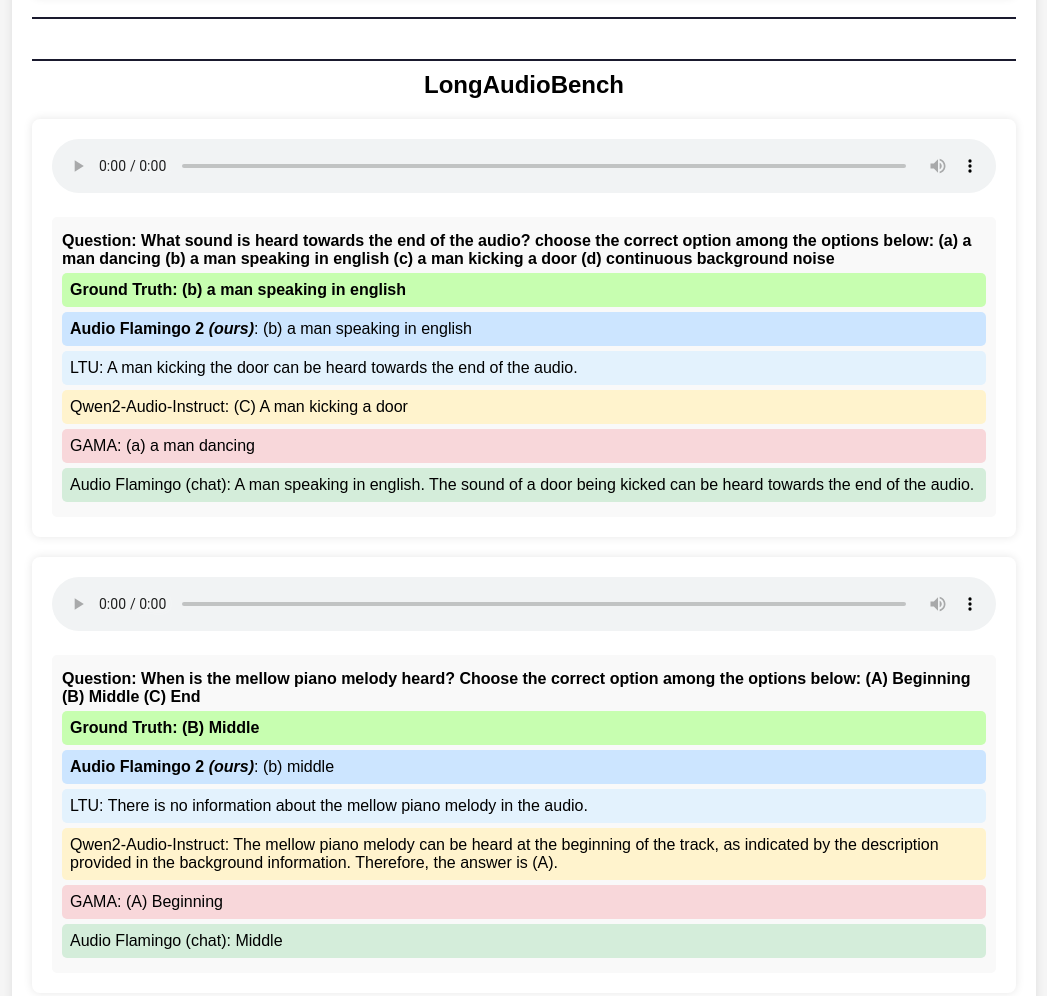
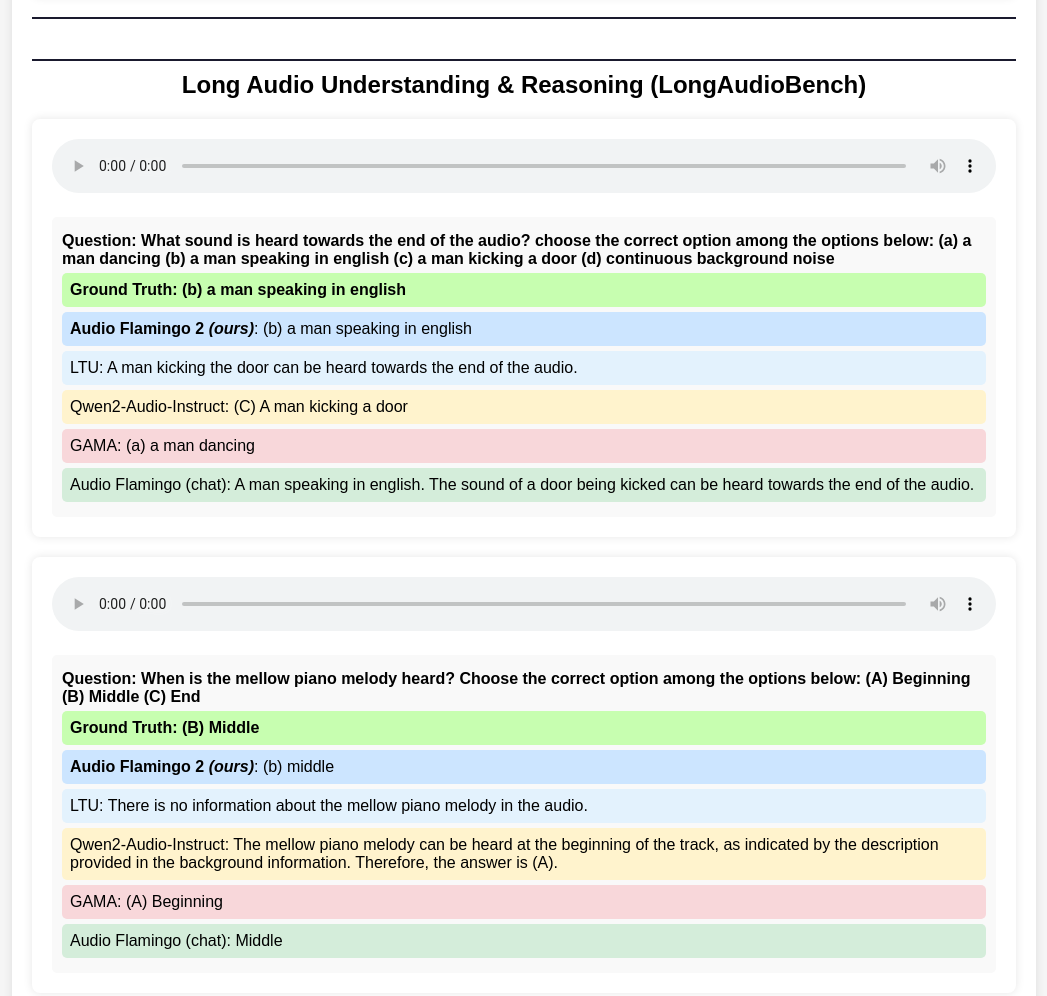
Before and after one commit to airanonymous/af2_anon, a plain HTML site: page index.html in a window 1280 px wide. Shown: the part 4910-5906 px from the top of the page, without its empty margins (116-1163 px from the left). Drawn offline with Linux system fonts and the light colour scheme.

Commit message:
Update index.html

```diff
--- a/index.html
+++ b/index.html
@@ -121,7 +121,7 @@
                     throw new Error("JSON data is not an array");
                 }
 
-                const subsectionCounts = { "Emergent Ability": 2, "Sound Captioning (AudioCaps)": 2, "Music Captioning (MusicCaps)": 2, "LongAudioBench": 6, "MMAU test-mini": 2, "Muchomusic":2};
+                const subsectionCounts = { "Emergent Ability": 2, "Sound Captioning (AudioCaps)": 2, "Music Captioning (MusicCaps)": 2, "Long Audio Understanding & Reasoning (LongAudioBench)": 6, "Expert Reasoning (MMAU test-mini)": 2, "Expert Reasoning (Muchomusic)":2};
                 let currentIndex = 0;
 
                 Object.keys(subsectionCounts).forEach(subsection => {
```
